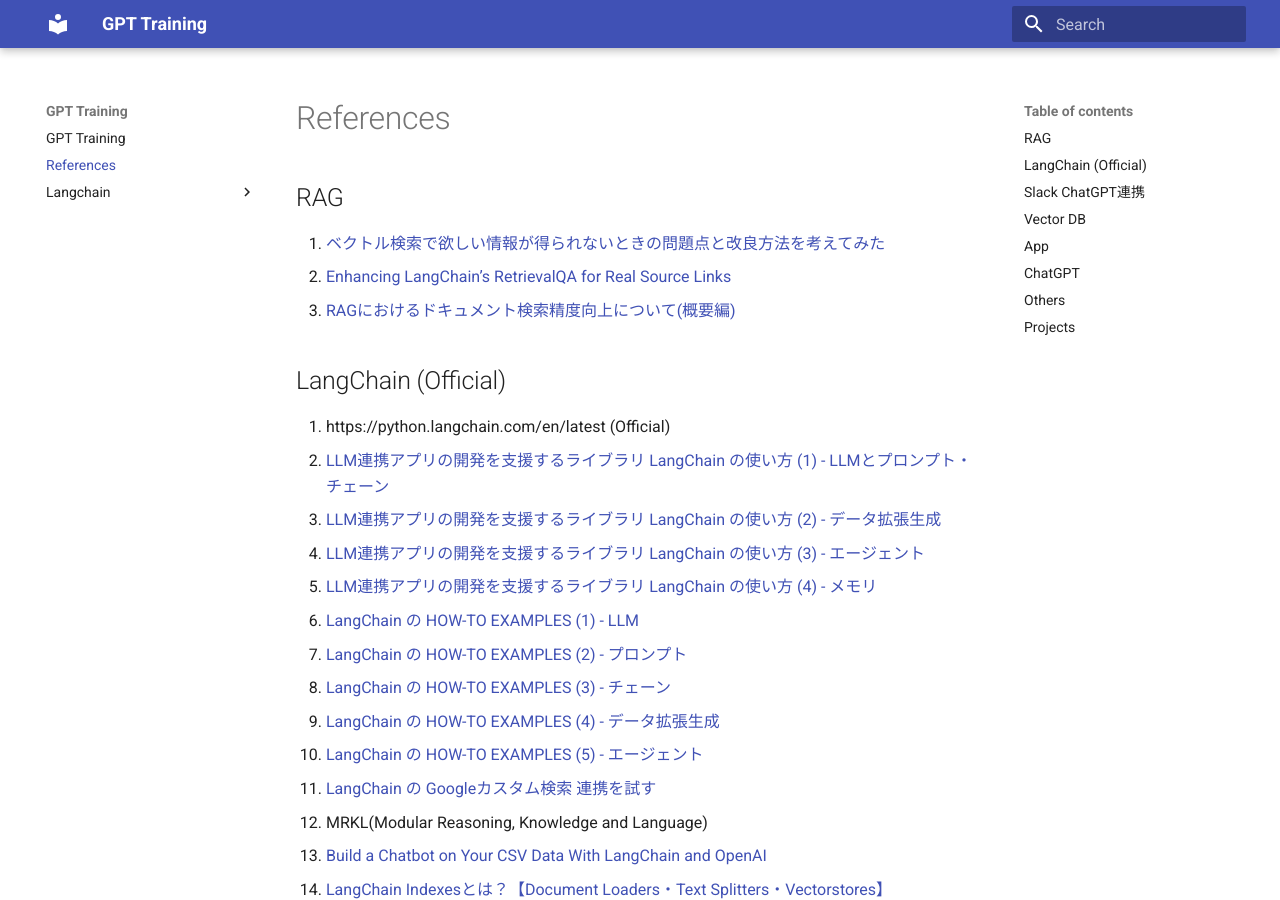
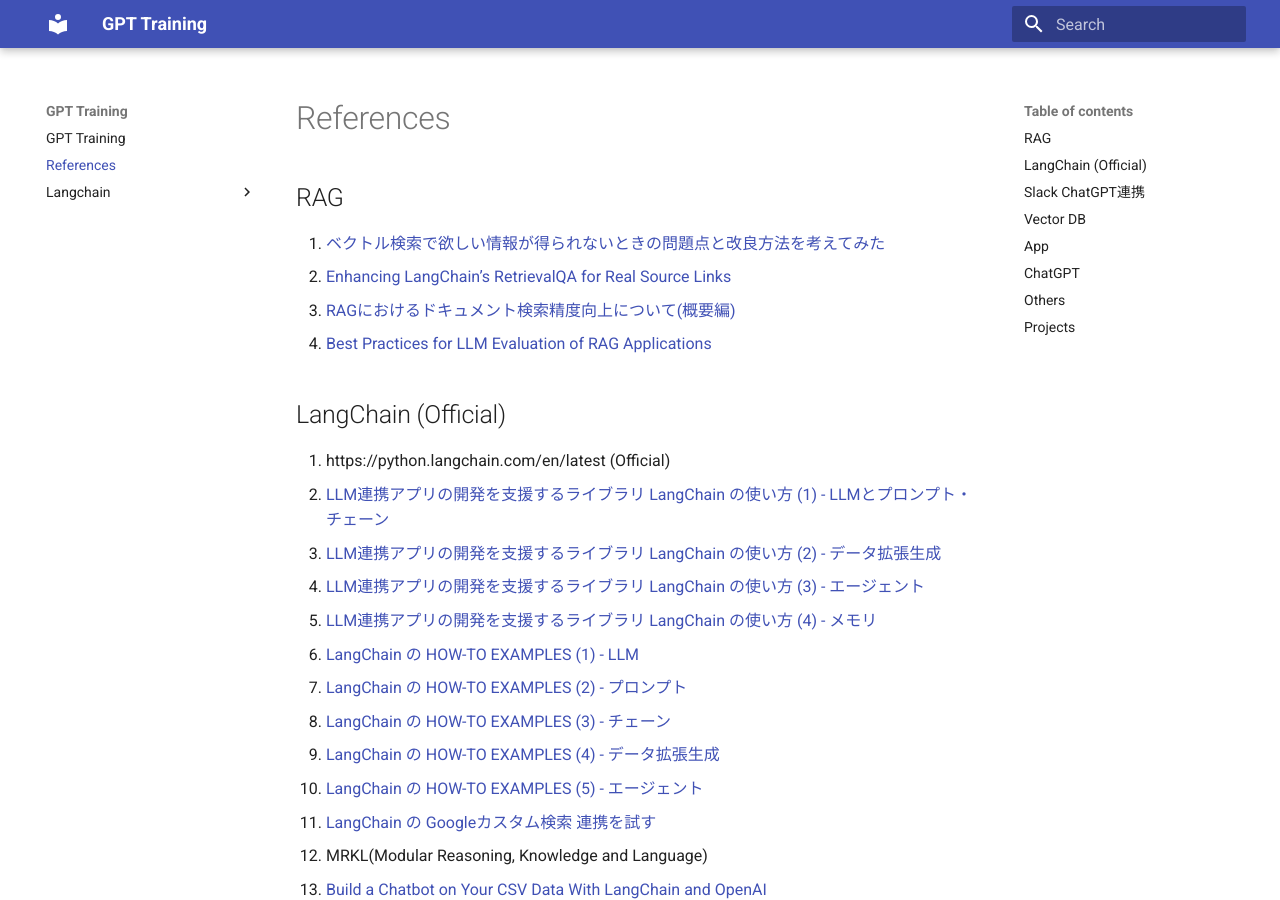
Before and after one commit to nakamasato/gpt-training, an MkDocs documentation site: the page built from docs/references.md, in a window 1280 px wide and 900 px high. Built offline with MkDocs 1.6.1 and Material for MkDocs 9.7.7, drawn with Linux system fonts in a browser that asks for light colours.

Commit message:
Update references.md

```diff
--- a/docs/references.md
+++ b/docs/references.md
@@ -5,6 +5,7 @@
 1. [ベクトル検索で欲しい情報が得られないときの問題点と改良方法を考えてみた](https://dev.classmethod.jp/articles/problem-and-improve-methods-of-vector-search/)
 1. [Enhancing LangChain’s RetrievalQA for Real Source Links](https://medium.com/@nakamasato/enhancing-langchains-retrievalqa-for-real-source-links-53713c7d802a)
 1. [RAGにおけるドキュメント検索精度向上について(概要編)](https://zenn.dev/sompojapan_dx/articles/eb755a18e893ce)
+1. [Best Practices for LLM Evaluation of RAG Applications](https://www.databricks.com/blog/LLM-auto-eval-best-practices-RAG)
 
 ## LangChain (Official)
 1. https://python.langchain.com/en/latest (Official)
```
